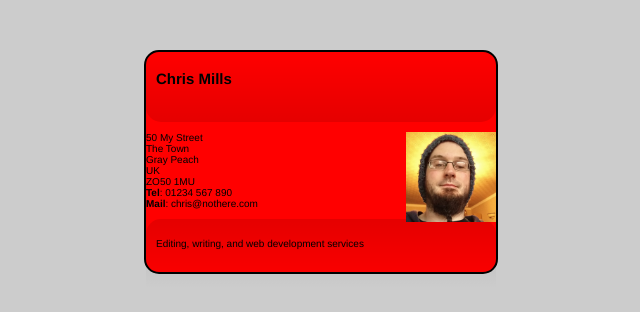
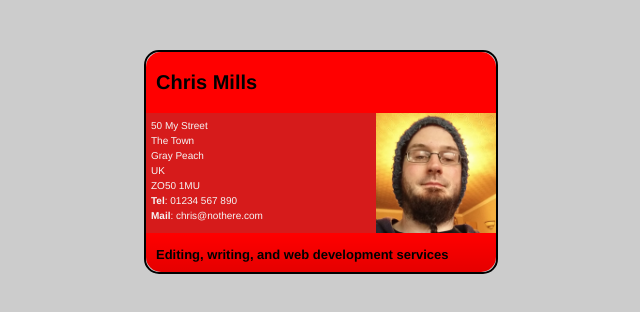
Before and after one commit to Austine9209/business-card-assessment, a plain HTML site: page index.html in a window 1280 px wide. Shown: the whole page, without its empty margins (319-959 px from the left). Drawn offline with Linux system fonts and the light colour scheme.

Commit message:
Final changes

```diff
--- a/style.css
+++ b/style.css
@@ -8,79 +8,82 @@ html {
   font-family: 'Helvetica neue', Arial, 'sans serif';
   font-size: 10px;
   background-color: #ccc;
+}
+section{
+  margin:0px 0px 0px 0px;
+  border-style: solid;
+  border-color: black;
+  border-radius: 100%;
+}
+
+/* Selectors to be matched up with rulesets */
+h1 h2 p{
+    margin: 0px;
+    padding: 0px;
 
 }
+.card{
+  line-height: 15px;
+}
+.card header{
+  border-radius: 1.5em 1.5em 0 0;
+}
+header h2{
+    margin:0px 0px 0px 0px;
+    padding:10px 0px 10px 10px;
+    font-size: 20px;
+    line-height: 205%;
+    border-radius: 10%;
+}
+footer p{
+  margin:0px 0px 0px 0px;
+  padding:15px 10px 10px 10px;
+  font-size: 13px;
+  font-weight: bold;
+  line-height: 10px;
 
+}
+header{
+background-color: red;
+}
+footer{
+margin:0px 0px 0px 0px;
+padding:2px 0px 2px 0px;
+background-color: red;
+}
+article{
+    height:120px;
+    background-color:rgb(214, 27, 27);
+}
+article p{
+    margin: 0px;
+    padding: 5px 5px 5px 5px;
+    color:whitesmoke;
+}
+.card article img {
+  max-height:100%;
+  float: right;
+  background-color: semi-transparent black;
+}
+.card footer {
+  background-image: linear-gradient(to bottom,rgba(0,0,0,0), rgba(0,0,0,0.1));
+  border-radius: 0 0 1.5em 1.5em;
+}
+
+.card header .card footer{
+  padding: 10px 10px 10px 10px;
+  max-height: 50px;
+  background-image: linear-gradient(to bottom,rgba(0,0,0,0.1), rgba(0,0,0,0));
+  border-radius: 1.5em 1.5em 0 0;
+  background-color: red;
+}
 .card{
-
   width: 35em;
   height: 22em;
   margin: 5em auto;
-  background-color:red;
+  background-colour: red;
   border: 0.2em solid black;
   border-radius: 1.5em;
-
-
-}
-img {
-  max-width: 50%;
-  height: auto;
-  color: rgb(128, 0, 0);
-
 }
 
-.card footer{
-  background-image: linear-gradient(to bottom,rgba(0,0,0,0.1), rgba(0,0,0,0));
-  border-radius: 1.5em 1.5em 0 0;
-  /* new ruleset*/
-  height: 50px;
-  padding: 10px;
-  line-height: 10px;
-}
-
-.card header{
-  background-image: linear-gradient(to bottom,rgba(0,0,0,0), rgba(0,0,0,0.1));
-  border-radius: 0 0 1.5em 1.5em;
-/* new rule set */
-height: 50px;
-padding: 10px;
-line-height: 10px;
-
-
-}
-
-.card article img{
-  max-height: 100%;
-  float: right;
-  height: 9.0em;
-
-}
-
-.h2,.p{
-  margin: 0%;
-}
-.h2{
-  font-size: 30px;
-  position: absolute;
-
-}
-.article{
-  height: 7.5em;
-  font-size: 1.25em;
-  color: white;
-  padding: 10px;
-
-}
-
-.footer{
-  font-size: 15px;
-  line-height: 30px;
-  padding-block-end: 50%;
-  padding-block-start: 50%
-
-}
-.p{
-/*color: rgb(128, 0, 0);*/
-background: rgb(190, 22, 22);
-filter: alpha(opacity=60);
-}
+/* Rulesets to be matched up with selectors */
```
